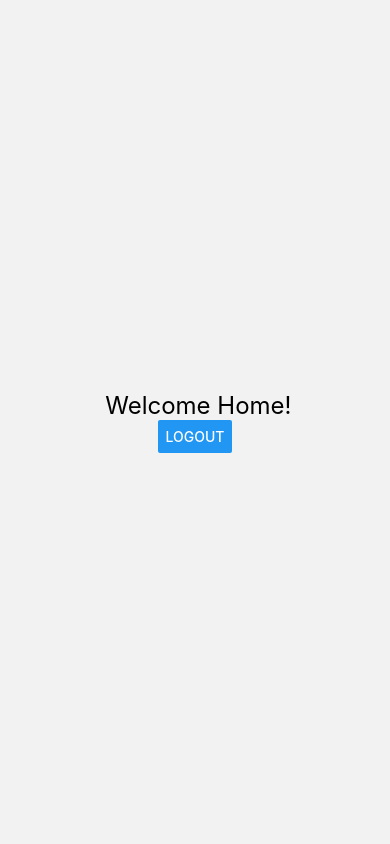
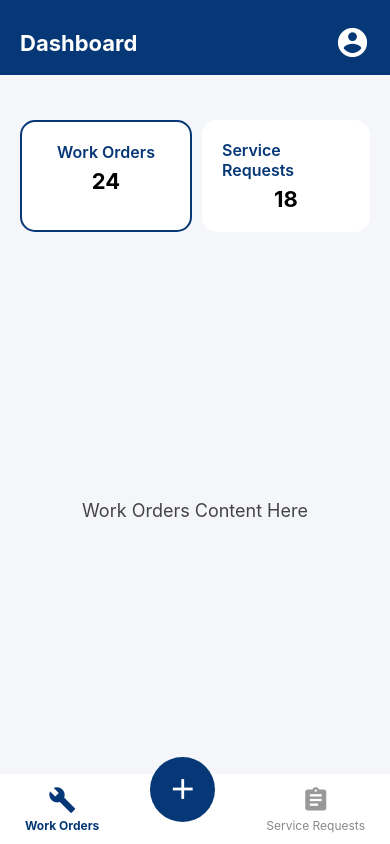
Before and after one commit to AbdelrahmanAbdelaziz10/React_Native_Login, a React Native app: screen /Home in a window 390 px wide. Built offline with nearby package versions, Linux system fonts and the light colour scheme.

Commit message:
make the home page

```diff
--- a/screens/HomeScreen.js
+++ b/screens/HomeScreen.js
@@ -1,11 +1,318 @@
-import React from "react";
-import { View, Text, Button } from "react-native";
+import React, { useState } from "react";
+import {
+  View,
+  Text,
+  TouchableOpacity,
+  StyleSheet,
+  Modal,
+} from "react-native";
+import { MaterialIcons } from "@expo/vector-icons";
 
 export default function HomeScreen({ navigation }) {
+  const [activeTab, setActiveTab] = useState("WO");
+  const [showModal, setShowModal] = useState(false);
+  const [showMenu, setShowMenu] = useState(false);
+
+  const handleSignOut = () => {
+    navigation.replace("Login");
+  };
+
   return (
-    <View style={{ flex: 1, justifyContent: "center", alignItems: "center" }}>
-      <Text style={{ fontSize: 24 }}> Welcome Home!</Text>
-      <Button title="Logout" onPress={() => navigation.replace("Login")} />
+    <View style={styles.container}>
+      {/* ===== Top Header + Menu ===== */}
+      <View style={styles.header}>
+        <Text style={styles.headerTitle}>Dashboard</Text>
+
+        <TouchableOpacity onPress={() => setShowMenu(!showMenu)}>
+          <MaterialIcons name="account-circle" size={35} color="#fff" />
+        </TouchableOpacity>
+
+        {showMenu && (
+          <View style={styles.menuBox}>
+            <TouchableOpacity
+              style={styles.menuItem}
+              onPress={() => {
+                setShowMenu(false);
+                navigation.navigate("Profile");
+              }}
+            >
+              <MaterialIcons name="person" size={22} color="#063776" />
+              <Text style={styles.menuText}>Profile</Text>
+            </TouchableOpacity>
+
+            <TouchableOpacity
+              style={styles.menuItem}
+              onPress={() => {
+                setShowMenu(false);
+                navigation.navigate("Options");
+              }}
+            >
+              <MaterialIcons name="settings" size={22} color="#063776" />
+              <Text style={styles.menuText}>Options</Text>
+            </TouchableOpacity>
+
+            <TouchableOpacity
+              style={styles.menuItem}
+              onPress={() => {
+                setShowMenu(false);
+                handleSignOut();
+              }}
+            >
+              <MaterialIcons name="logout" size={22} color="red" />
+              <Text style={[styles.menuText, { color: "red" }]}>Sign Out</Text>
+            </TouchableOpacity>
+          </View>
+        )}
+      </View>
+
+      {/* ===== Top Partitions ===== */}
+      <View style={styles.partitionContainer}>
+        <TouchableOpacity
+          style={[
+            styles.partition,
+            activeTab === "WO" && styles.activePartition,
+          ]}
+          onPress={() => setActiveTab("WO")}
+        >
+          <Text style={styles.partitionTitle}>Work Orders</Text>
+          <Text style={styles.partitionNumber}>24</Text>
+        </TouchableOpacity>
+
+        <TouchableOpacity
+          style={[
+            styles.partition,
+            activeTab === "SR" && styles.activePartition,
+          ]}
+          onPress={() => setActiveTab("SR")}
+        >
+          <Text style={styles.partitionTitle}>Service Requests</Text>
+          <Text style={styles.partitionNumber}>18</Text>
+        </TouchableOpacity>
+      </View>
+
+      {/* ===== Content ===== */}
+      <View style={styles.content}>
+        {activeTab === "WO" ? (
+          <Text style={styles.contentText}>Work Orders Content Here</Text>
+        ) : (
+          <Text style={styles.contentText}>Service Requests Content Here</Text>
+        )}
+      </View>
+
+      {/* ===== Bottom Navigation ===== */}
+      <View style={styles.bottomNav}>
+        <TouchableOpacity style={styles.navButton} onPress={() => setActiveTab("WO")}>
+          <MaterialIcons
+            name="build"
+            size={28}
+            color={activeTab === "WO" ? "#063776" : "#999"}
+          />
+          <Text style={[styles.navText, activeTab === "WO" && styles.navTextActive]}>
+            Work Orders
+          </Text>
+        </TouchableOpacity>
+
+        <TouchableOpacity
+          style={styles.floatingButton}
+          onPress={() => setShowModal(true)}
+        >
+          <MaterialIcons name="add" size={34} color="#fff" />
+        </TouchableOpacity>
+
+        <TouchableOpacity style={styles.navButton} onPress={() => setActiveTab("SR")}>
+          <MaterialIcons
+            name="assignment"
+            size={28}
+            color={activeTab === "SR" ? "#063776" : "#999"}
+          />
+          <Text style={[styles.navText, activeTab === "SR" && styles.navTextActive]}>
+            Service Requests
+          </Text>
+        </TouchableOpacity>
+      </View>
+
+      {/* ===== Modal Create ===== */}
+      <Modal transparent visible={showModal} animationType="fade">
+        <View style={styles.modalBackground}>
+          <View style={styles.modalBox}>
+            <Text style={styles.modalTitle}>Create New</Text>
+
+            <TouchableOpacity
+              style={styles.modalButton}
+              onPress={() => {
+                setShowModal(false);
+                navigation.navigate("CreateSR");
+              }}
+            >
+              <Text style={styles.modalButtonText}>Create Service Request</Text>
+            </TouchableOpacity>
+
+            <TouchableOpacity
+              style={styles.modalButton}
+              onPress={() => {
+                setShowModal(false);
+                navigation.navigate("CreateWO");
+              }}
+            >
+              <Text style={styles.modalButtonText}>Create Work Order</Text>
+            </TouchableOpacity>
+
+            <TouchableOpacity
+              style={styles.cancelButton}
+              onPress={() => setShowModal(false)}
+            >
+              <Text style={styles.cancelText}>Cancel</Text>
+            </TouchableOpacity>
+          </View>
+        </View>
+      </Modal>
     </View>
   );
 }
+
+/* ==================== Styles ==================== */
+const styles = StyleSheet.create({
+  container: { flex: 1, backgroundColor: "#f5f6fa" },
+
+  /* Header */
+header: {
+  paddingTop: 25,
+  paddingHorizontal: 20,
+  paddingBottom: 15,
+  backgroundColor: "#063776",
+  flexDirection: "row",
+  justifyContent: "space-between",
+  alignItems: "center",
+  elevation: 0,      // ❗ عطل تأثير الرفع
+  zIndex: 1,
+  marginBottom:30,        // ❗ خلّيه تحت المنيو
+},
+
+
+  headerTitle: {
+    fontSize: 22,
+    fontWeight: "700",
+    // color: "#063776",
+    color:"#fff",
+  },
+
+  /* Dropdown Menu */
+menuBox: {
+  position: "absolute",
+  right: 20,
+  top: 80,
+  width: 180,
+  backgroundColor: "#fff",   // غامق مودرن
+  borderRadius: 12,
+  paddingVertical: 8,
+  zIndex: 99999,                // أعلى من أي شيء
+  elevation: 50,                // أعلى Priority على أندرويد
+  boxShadowColor: "#000",
+  boxShadowOpacity: 0.35,
+  boxShadowRadius: 10,
+  boxShadowOffset: { width: 0, height: 4 },
+},
+  menuItem: {
+    flexDirection: "row",
+    padding: 12,
+    alignItems: "center",
+  },
+
+  menuText: {
+    marginLeft: 10,
+    fontSize: 15,
+    color: "#063776",
+  },
+
+  /* Partitions */
+  partitionContainer: {
+    flexDirection: "row",
+    padding: 15,
+    justifyContent: "space-between",
+  },
+
+  partition: {
+    flex: 1,
+    backgroundColor: "#fff",
+    padding: 20,
+    borderRadius: 15,
+    marginHorizontal: 5,
+    alignItems: "center",
+    elevation: 3,
+  },
+
+  activePartition: {
+    borderColor: "#063776",
+    borderWidth: 2,
+  },
+
+  partitionTitle: { fontSize: 16, fontWeight: "600", color: "#063776" },
+  partitionNumber: { marginTop: 6, fontSize: 22, fontWeight: "700" },
+
+  /* Content */
+  content: {
+    flex: 1,
+    justifyContent: "center",
+    alignItems: "center",
+  },
+
+  contentText: { fontSize: 18, color: "#444" },
+
+  /* Bottom Nav */
+  bottomNav: {
+    height: 70,
+    flexDirection: "row",
+    justifyContent: "space-between",
+    alignItems: "center",
+    paddingHorizontal: 25,
+    backgroundColor: "#fff",
+    elevation: 10,
+  },
+
+  navButton: { alignItems: "center" },
+  navText: { fontSize: 12, color: "#888", marginTop: 4 },
+  navTextActive: { color: "#063776", fontWeight: "700" },
+
+  /* Floating Create Button */
+  floatingButton: {
+    width: 65,
+    height: 65,
+    backgroundColor: "#063776",
+    borderRadius: 40,
+    justifyContent: "center",
+    alignItems: "center",
+    marginTop: -40,
+    elevation: 8,
+  },
+
+  /* Modal */
+  modalBackground: {
+    flex: 1,
+    backgroundColor: "rgba(0,0,0,0.4)",
+    justifyContent: "center",
+    alignItems: "center",
+  },
+
+  modalBox: {
+    width: 280,
+    backgroundColor: "#fff",
+    padding: 20,
+    borderRadius: 15,
+    alignItems: "center",
+  },
+
+  modalTitle: { fontSize: 20, fontWeight: "700", marginBottom: 15 },
+
+  modalButton: {
+    width: "100%",
+    padding: 12,
+    backgroundColor: "#063776",
+    borderRadius: 10,
+    marginVertical: 6,
+  },
+
+  modalButtonText: { color: "#fff", fontSize: 16, textAlign: "center" },
+
+  cancelButton: { marginTop: 10 },
+  cancelText: { color: "#333", fontSize: 14 },
+});
```
Also changed, not shown: screens/LoginScreen.js (+46 -44 lines).
